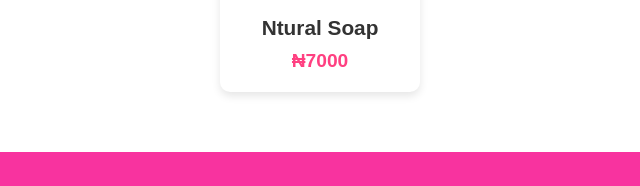
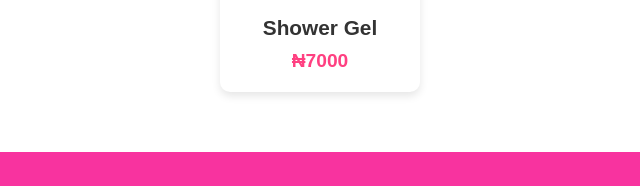
Before and after one commit to codenasng/marytee_beauty_palace, a plain HTML site: page index.html in a window 1280 px wide. Shown: the part 2129-2315 px from the top of the page, 320-960 px from the left. Drawn offline with Linux system fonts and the light colour scheme.

Commit message:
Update index.html

```diff
--- a/index.html
+++ b/index.html
@@ -101,7 +101,7 @@
       </div>
       <div class="product" onclick="addToCart('Ntural Soap', 7000)">
         <img src="product12.png" alt="Product 12" />
-        <h3>Ntural Soap</h3>
+        <h3>Shower Gel</h3>
         <p>₦7000</p>
 
       </div>
```
